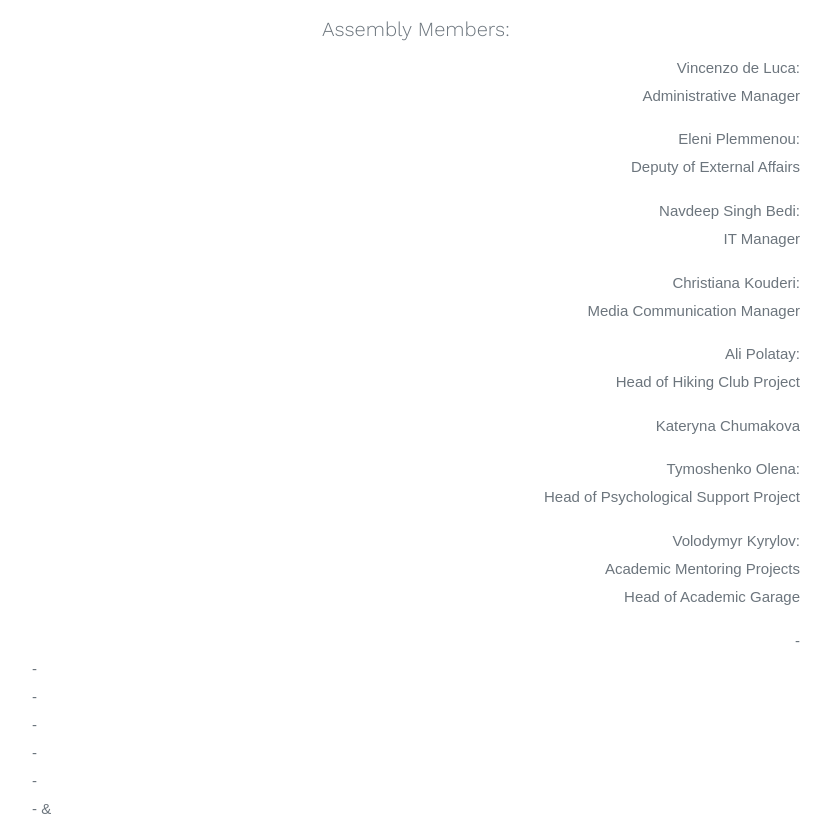
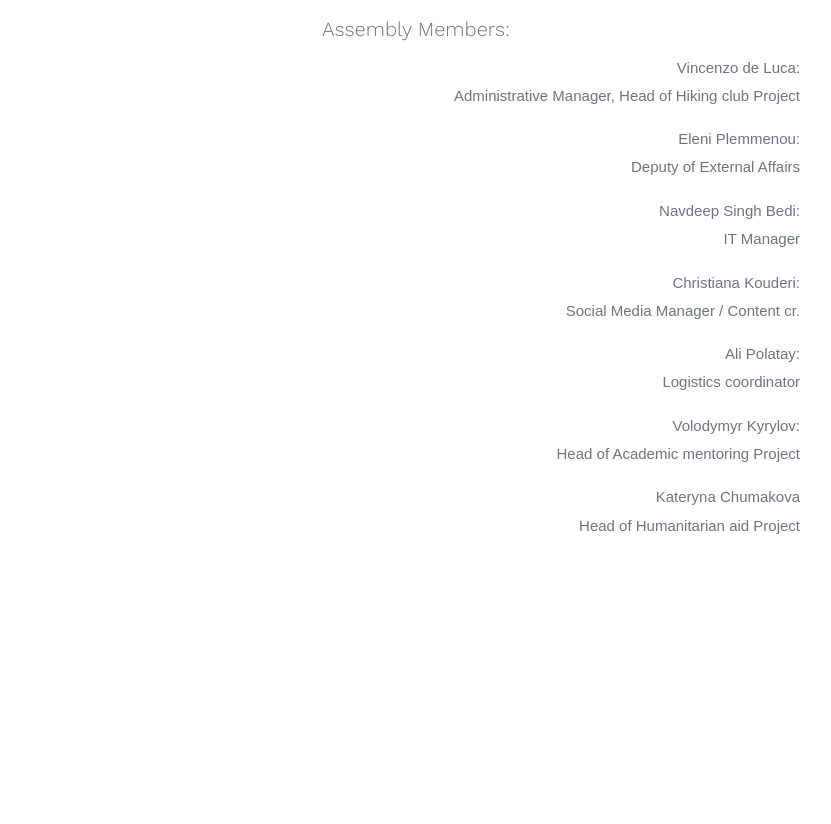
Before and after one commit to proger/safu, a plain HTML site: page team.html in a window 1280 px wide. Shown: the part 577-1401 px from the top of the page, without its empty margins (224-1055 px from the left). After the commit the page ends 1132 px from the top, so only its background shows below. Drawn offline with nearby package versions, Linux system fonts and the light colour scheme.

Commit message:
Changed team assembly members

```diff
--- a/team.html
+++ b/team.html
@@ -41,31 +41,22 @@
 
         <h2>Assembly Members:</h2>
         <ul>
+
             <li style="text-align: end;">&nbsp;&nbsp;&nbsp;&nbsp;&nbsp;&nbsp;&nbsp;&nbsp;Vincenzo de Luca:</li>
-            <li style="text-align: end; margin-bottom: 2%;">Administrative Manager</li>
+            <li style="text-align: end; margin-bottom: 2%;">Administrative Manager, Head of Hiking club Project</li>
             <li style="text-align: end;">&nbsp;&nbsp;&nbsp;&nbsp;&nbsp;&nbsp;&nbsp;&nbsp;Eleni Plemmenou:</li>
-            <li style="text-align: end; margin-bottom: 2%;">Deputy of External Affairs</li>
+            <li style="text-align: end; margin-bottom: 2%;">Deputy of External Affairs </li>
             <li style="text-align: end;">&nbsp;&nbsp;&nbsp;&nbsp;&nbsp;&nbsp;&nbsp;&nbsp;Navdeep Singh Bedi:</li>
             <li style="text-align: end; margin-bottom: 2%;">IT Manager</li>
             <li style="text-align: end;">&nbsp;&nbsp;&nbsp;&nbsp;&nbsp;&nbsp;&nbsp;&nbsp;Christiana Kouderi:</li>
-            <li style="text-align: end; margin-bottom: 2%;">Media Communication Manager</li>
+            <li style="text-align: end; margin-bottom: 2%;">Social Media Manager / Content cr.</li>
             <li style="text-align: end;">&nbsp;&nbsp;&nbsp;&nbsp;&nbsp;&nbsp;&nbsp;&nbsp;Ali Polatay:</li>
-            <li style="text-align: end; margin-bottom: 2%;">Head of Hiking Club Project</li>
-            <li style="text-align: end; margin-bottom: 2%;">&nbsp;&nbsp;&nbsp;&nbsp;&nbsp;&nbsp;&nbsp;&nbsp;Kateryna
+            <li style="text-align: end; margin-bottom: 2%;">Logistics coordinator </li>
+            <li style="text-align: end;">&nbsp;&nbsp;&nbsp;&nbsp;&nbsp;&nbsp;&nbsp;&nbsp;Volodymyr Kyrylov:</li>
+            <li style="text-align: end;margin-bottom: 2%;">Head of Academic mentoring Project</li>
+            <li style="text-align: end;">&nbsp;&nbsp;&nbsp;&nbsp;&nbsp;&nbsp;&nbsp;&nbsp;Kateryna
                 Chumakova</li>
-            <li style=" text-align: end;">&nbsp;&nbsp;&nbsp;&nbsp;&nbsp;&nbsp;&nbsp;&nbsp;Tymoshenko Olena:</li>
-            <li style="text-align: end; margin-bottom: 2%;">Head of Psychological Support Project</li>
-            <li style="text-align: end;">&nbsp;&nbsp;&nbsp;&nbsp;&nbsp;&nbsp;&nbsp;&nbsp;Volodymyr Kyrylov:</li>
-            <li style="text-align: end;">Academic Mentoring Projects</li>
-            <li style="text-align: end; margin-bottom: 2%;">Head of Academic Garage</li>
-
-            <li style="text-align: end;"> - </li>
-            <li> - </li>
-            <li> - </li>
-            <li> - </li>
-            <li> - </li>
-            <li> - </li>
-            <li> - & </li>
+            <li style="text-align: end; margin-bottom: 2%;">Head of Humanitarian aid Project</li>
         </ul>
     </main>
 
```
